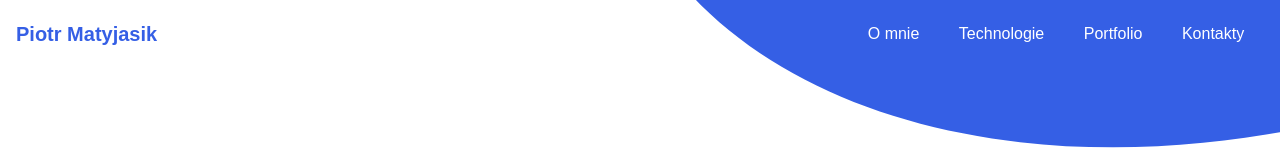
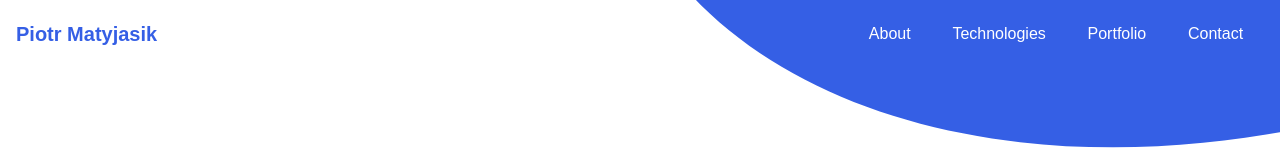
Before and after one commit to pmatyjasik/pmatyjasik.com, a React (Create React App) app: page / in a window 1280 px wide. Shown: the top 160 px of the page. Built offline with nearby package versions, Linux system fonts and the light colour scheme.

Commit message:
Change url props

```diff
--- a/src/components/MobileMenu.tsx
+++ b/src/components/MobileMenu.tsx
@@ -19,10 +19,10 @@ const MobileMenu = ({ isOpen }:Props) => {
       className='fixed right-0 z-10 flex flex-col items-center w-2/5 rounded-bl-[200px] rounded-tl-[50px] bg-primary top-15 md:hidden'
     >
         <ul className='py-10'>
-        <NavItem isOpen={true} url='#about' text='O mnie'/>
-        <NavItem isOpen={true} url='#' text='Technologie'/>
+        <NavItem isOpen={true} url='#about' text='About'/>
+        <NavItem isOpen={true} url='#technologies' text='Technologies'/>
         <NavItem isOpen={true} url='#' text='Portfolio'/>
-        <NavItem isOpen={true} url='#' text='Kontakty'/>
+        <NavItem isOpen={true} url='#contact' text='Contact'/>
 
         </ul>
     </motion.div>
--- a/src/components/NavMenu.tsx
+++ b/src/components/NavMenu.tsx
@@ -9,10 +9,10 @@ const NavMenu = () => {
     <div className="md:w-[45%] lg:w-1/3">
       <nav className="hidden md:block">
         <ul className="flex justify-around text-white">
-          <NavItem url='#about' text='O mnie'/>
-          <NavItem url='#' text='Technologie'/>
+          <NavItem url='#about' text='About'/>
+          <NavItem url='#technologies' text='Technologies'/>
           <NavItem url='#' text='Portfolio'/>
-          <NavItem url='#' text='Kontakty'/>
+          <NavItem url='#contact' text='Contact'/>
         </ul>
       </nav>
       <FaBars
```
